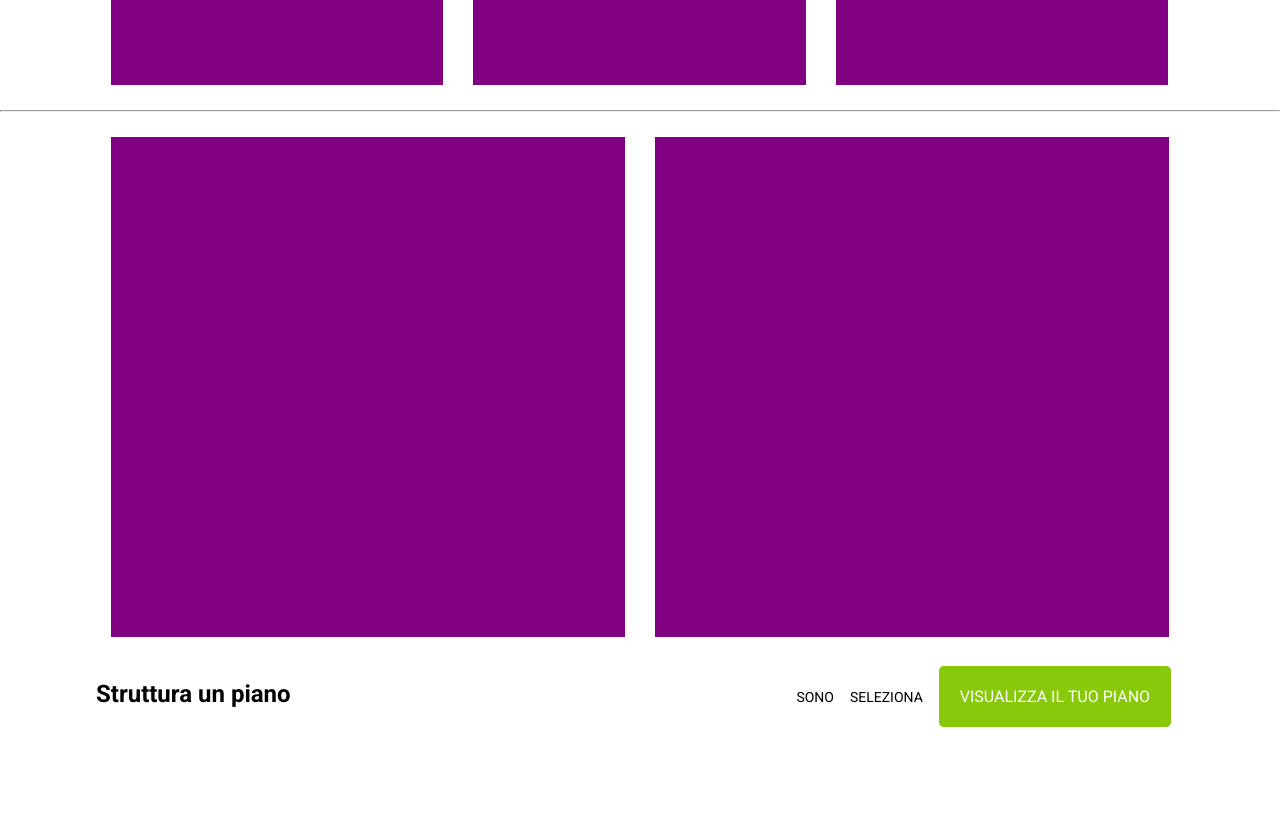
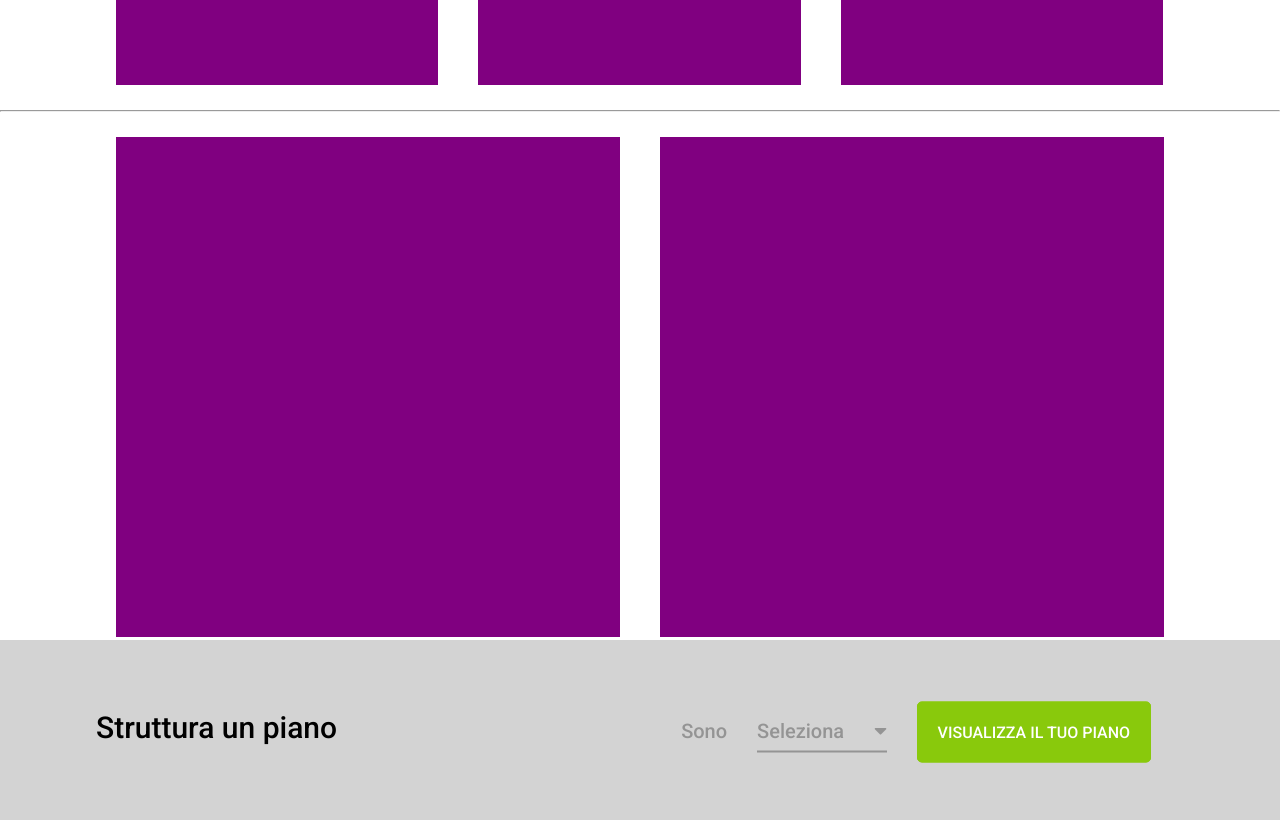
Before and after one commit to gfederica/htmlcss-fluentify, a plain HTML site: page index.html in a window 1280 px wide. Shown: the part 1260-2100 px from the top of the page. Drawn offline with Linux system fonts and the light colour scheme.

Commit message:
footer ok

```diff
--- a/index.html
+++ b/index.html
@@ -7,6 +7,7 @@
     <link rel="stylesheet" href="style/style.css">
     <link rel="preconnect" href="https://fonts.gstatic.com">
     <link href="https://fonts.googleapis.com/css2?family=Roboto:wght@100;300;400;500;700&display=swap" rel="stylesheet">
+    <link rel="stylesheet" href="https://cdnjs.cloudflare.com/ajax/libs/font-awesome/5.15.3/css/all.min.css" integrity="sha512-iBBXm8fW90+nuLcSKlbmrPcLa0OT92xO1BIsZ+ywDWZCvqsWgccV3gFoRBv0z+8dLJgyAHIhR35VZc2oM/gI1w==" crossorigin="anonymous" />
     <title>Fluentify</title>
 </head>
 <body>
@@ -64,14 +65,16 @@
             </section>
         </section>
         <footer>
-            <div class="container footer">
-                <h2>Struttura un piano</h2>
-                <div class="nav-footer">
-                    <ul>
-                        <li><p>Sono</p></li>
-                        <li><p>Seleziona</p></li>
-                        <li><a href="#" class="btn green-btn btn-large">visualizza il tuo piano</a></li>
-                    </ul>
+            <div class="container">
+                <div class="footer">
+                    <h2>Struttura un piano</h2>
+                    <div class="nav-footer">
+                        <ul class="no-uppercase">
+                            <li><p>Sono</p></li>
+                            <li id="underscore"><p>Seleziona<span id="space"></span><i class="fas fa-caret-down"></i></p></li>
+                            <li><a href="#" class="btn green-btn btn-large">visualizza il tuo piano</a></li>
+                        </ul>
+                    </div>
                 </div>
             </div>
         </footer>
--- a/style/style.css
+++ b/style/style.css
@@ -165,30 +165,43 @@ h5 {
 
 .info {
     height: 500px;
-    width:calc(33.3% - 30px);
-    margin: 0 15px;
+    width:calc(33.3% - 40px);
+    margin: 0 20px;
     background-color: purple;
     float: left;
 }
 
 .info-2 {
     height: 500px;
-    width: calc(50% - 30px);
-    margin: 0 15px;
+    width: calc(50% - 40px);
+    margin: 0 20px;
     background-color: purple;
     float: left;
 }
 
 
 footer {
-    height: 200px;
+    height: 180px;
+    line-height: 40px;
+    vertical-align: middle;
     margin-top: 55px;
-    padding-top: 40px;
+    padding-top: 30px;
+    position: relative;
+    background-color: #D3D3D3;
+}
+
+footer .container {
+    position: absolute;
+    top: 50%;
+    left: 50%;
+    transform: translate(-50%, -50%);
 }
 
 footer h2 {
     display: inline-block;
     width: 33%;
+    font-size: 30px;
+    font-weight: 500;
 }
 
 .nav-footer {
@@ -196,3 +209,21 @@ footer h2 {
     text-align: right;
     width: 66%;
 }
+
+.no-uppercase li {
+    margin-right: 20px;
+    text-transform: none;
+    font-weight: bold;
+    font-size: 20px;
+    color: #949494;
+    font-weight: 500;
+}
+
+#space {
+    padding-left: 30px;
+}
+
+#underscore {
+    border-bottom: 2px solid #949494;
+    padding: 0;
+}
```
